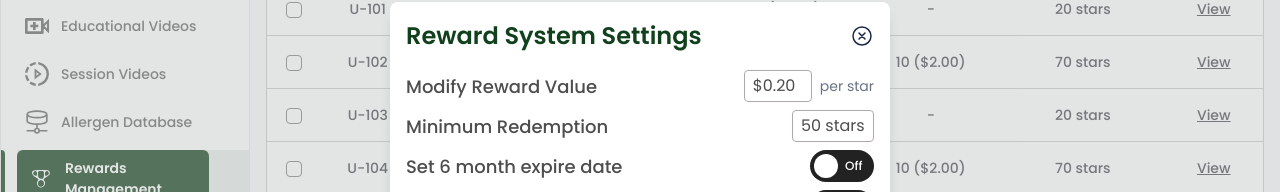
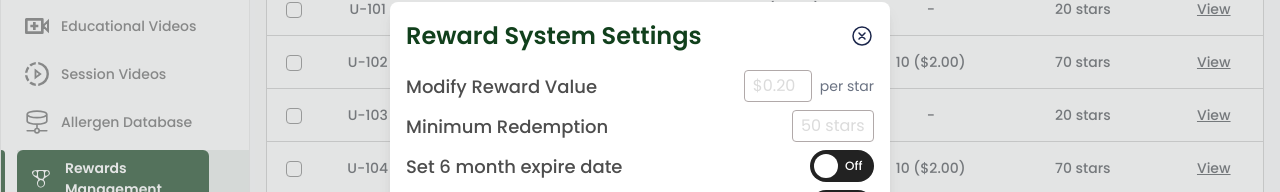
Before and after one commit to jawad6223/solvemyalergies-admin-panel, a Next.js app: page /rewardsmanagement in a window 1280 px wide. Both pictures are taken after a click on the button "Settings". Shown: the part 280-472 px from the top of the page. Built offline with nearby package versions, Linux system fonts and the light colour scheme.

Commit message:
update code

```diff
--- a/src/components/RewardsManagement/BreadCrum/index.tsx
+++ b/src/components/RewardsManagement/BreadCrum/index.tsx
@@ -170,7 +170,7 @@ const BreadCrum: React.FC<BreadCrumProps> = ({ onSearch, setSelectedFilter, sele
                                                             )
                                                         )
                                                     }
-                                                    className={`px-2 py-[3px] border border-[#B1A9A9] placeholder-[#4D4D4D] rounded-[4px] ${index === 0 ? "w-[68px]" : "w-[82px]"}`}
+                                                    className={`px-2 py-[3px] border border-[#B1A9A9] placeholder-[#4D4D4D]/20 rounded-[4px] ${index === 0 ? "w-[68px]" : "w-[82px]"}`}
                                                 />
                                                 {field.unit && <span className="text-sm text-gray-500">{field.unit}</span>}
                                             </div>
```
